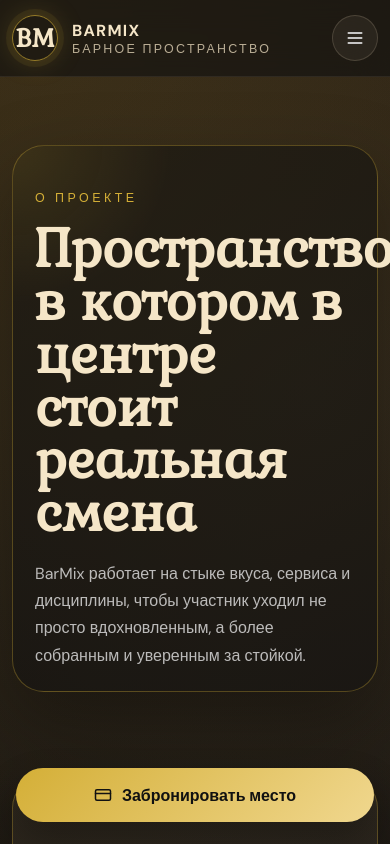
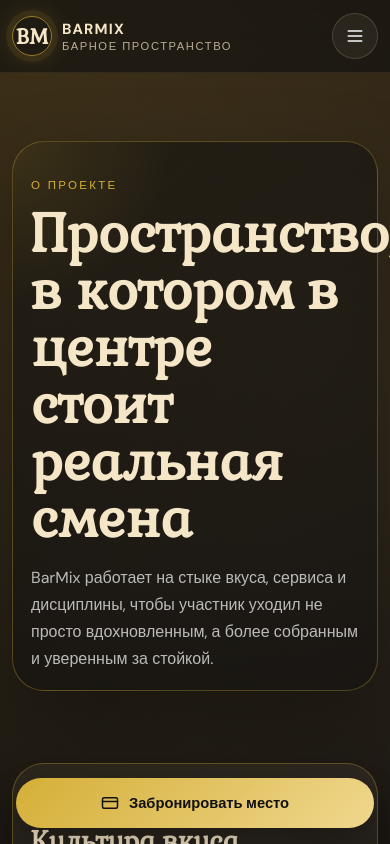
Before and after one commit to Mertozqq/barmixhub, a React (Vite) app: page /about in a window 390 px wide. Shown: the top 844 px of the page. Built offline with nearby package versions, Linux system fonts and the light colour scheme.

Commit message:
adaptive

```diff
--- a/src/style.css
+++ b/src/style.css
@@ -45,6 +45,7 @@ body {
     radial-gradient(circle at 80% 10%, rgba(245, 230, 200, 0.07), transparent 22%),
     linear-gradient(180deg, #19110c 0%, var(--black) 38%, #140f0a 100%);
   min-width: 320px;
+  overflow-x: hidden;
 }
 
 a {
@@ -248,8 +249,9 @@ h2,
 h3 {
   margin: 0;
   font-family: var(--font-heading);
-  line-height: 1;
-  color: var(--champagne);
+  line-height: 1.08;
+  color: var(--champagne);
+  text-wrap: balance;
 }
 
 h1 {
@@ -1268,7 +1270,7 @@ p {
 .site-footer__meta span {
   display: inline-flex;
   gap: 10px;
-  align-items: center;
+  align-items: flex-start;
 }
 
 .trust-line {
@@ -1352,6 +1354,19 @@ p {
     min-height: 76px;
   }
 
+  .brand {
+    min-width: 0;
+  }
+
+  .brand strong {
+    font-size: 0.92rem;
+  }
+
+  .brand small {
+    font-size: 0.7rem;
+    letter-spacing: 0.14em;
+  }
+
   .menu-button {
     display: inline-grid;
     place-items: center;
@@ -1369,10 +1384,17 @@ p {
     background: rgba(17, 17, 17, 0.96);
     border: 1px solid rgba(245, 230, 200, 0.12);
     border-radius: 22px;
+    max-height: calc(100vh - 110px);
+    overflow-y: auto;
   }
 
   .site-nav--open {
     display: flex;
+  }
+
+  .site-nav__link {
+    width: 100%;
+    padding: 4px 0;
   }
 
   .site-nav__cta {
@@ -1393,6 +1415,10 @@ p {
 
   .image-card--hero {
     min-height: 520px;
+  }
+
+  .spotlight__copy {
+    margin-top: -18px;
   }
 
   .hero-meta,
@@ -1419,6 +1445,10 @@ p {
     padding: 68px 0;
   }
 
+  .section--dense {
+    padding-top: 28px;
+  }
+
   .cta-banner__backdrop {
     padding: 22px;
     min-height: 440px;
@@ -1433,6 +1463,7 @@ p {
     right: 16px;
     left: 16px;
     justify-content: center;
+    bottom: max(16px, env(safe-area-inset-bottom));
   }
 }
 
@@ -1459,6 +1490,28 @@ p {
 
   .hero-section {
     padding-top: 24px;
+    padding-bottom: 48px;
+  }
+
+  .section {
+    padding: 56px 0;
+  }
+
+  .hero-visual {
+    min-height: 420px;
+    padding: 12px;
+  }
+
+  .image-card--hero {
+    min-height: 392px;
+  }
+
+  .image-card--tall {
+    min-height: 420px;
+  }
+
+  .image-card--wide {
+    min-height: 300px;
   }
 
   .hero-meta span,
@@ -1467,6 +1520,53 @@ p {
     padding: 14px;
   }
 
+  .hero-copy p,
+  .split-layout__copy p,
+  .page-hero__card p {
+    margin-top: 16px;
+  }
+
+  .section-heading {
+    margin-bottom: 28px;
+  }
+
+  .faq-card__button,
+  .faq-card__answer {
+    padding-left: 22px;
+    padding-right: 22px;
+  }
+
+  .contact-meta__item,
+  .intensive-summary__item {
+    padding: 18px;
+  }
+
+  .course-card__footer,
+  .result-card__actions {
+    display: grid;
+  }
+
+  .course-card__footer .button,
+  .result-card__actions .button {
+    width: 100%;
+  }
+
+  .payment-summary__image {
+    min-height: 240px;
+  }
+
+  .payment-help {
+    font-size: 0.88rem;
+  }
+
+  .legal-card--header {
+    gap: 14px;
+  }
+
+  .legal-table {
+    min-width: 560px;
+  }
+
   .button {
     width: 100%;
   }
@@ -1475,3 +1575,61 @@ p {
     display: grid;
   }
 }
+
+@media (max-width: 420px) {
+  .site-header__inner {
+    gap: 12px;
+    min-height: 72px;
+  }
+
+  .brand {
+    gap: 10px;
+  }
+
+  .brand__mark {
+    width: 40px;
+    height: 40px;
+    font-size: 1.3rem;
+  }
+
+  .hero-copy,
+  .payment-card,
+  .payment-summary,
+  .contact-meta,
+  .contact-card,
+  .result-card,
+  .legal-card,
+  .page-hero__card,
+  .course-card__body,
+  .journey-card,
+  .feature-card,
+  .principle-card,
+  .detail-card {
+    padding: 18px;
+  }
+
+  .section-eyebrow {
+    margin-bottom: 10px;
+    font-size: 0.72rem;
+    letter-spacing: 0.2em;
+  }
+
+  .hero-copy__actions,
+  .check-list,
+  .faq-list,
+  .contact-form,
+  .payment-form {
+    gap: 12px;
+  }
+
+  .hero-scroll,
+  .faq-card__button {
+    font-size: 0.95rem;
+  }
+
+  .floating-cta {
+    min-height: 50px;
+    padding: 0 14px;
+    font-size: 0.92rem;
+  }
+}
```
